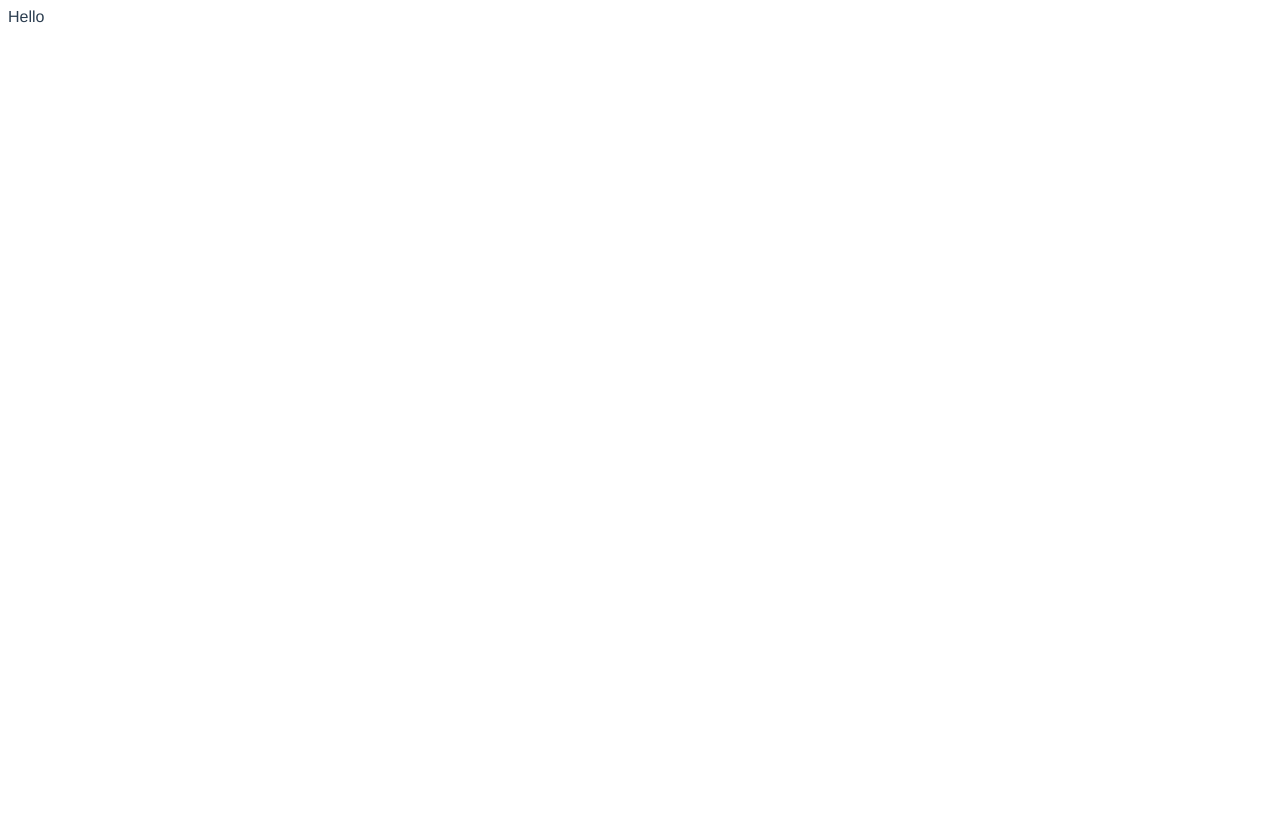
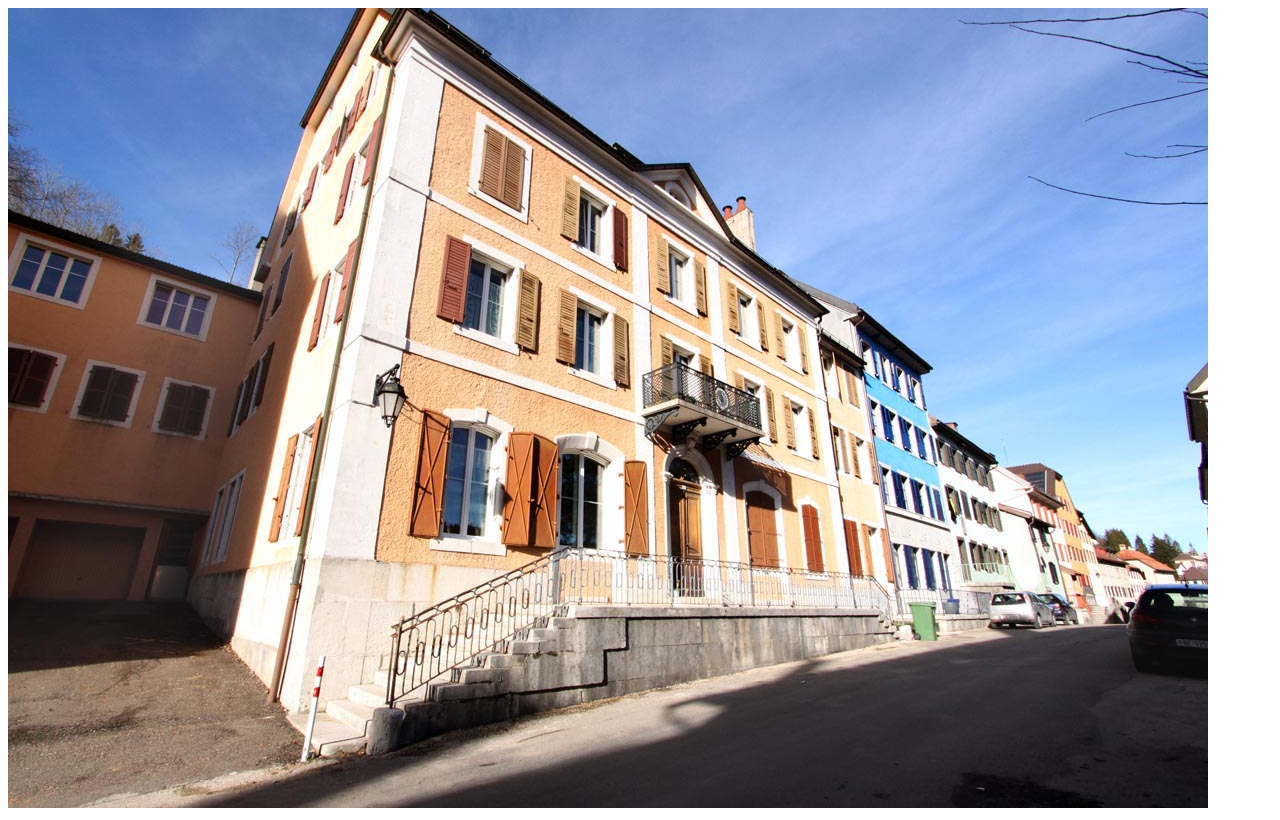
Before and after one commit to j4kim/cret-vaillant-22, a Vue app: page / in a window 1280 px wide. Built offline with nearby package versions, Linux system fonts and the light colour scheme.

Commit message:
show first image

```diff
--- a/src/views/Home.vue
+++ b/src/views/Home.vue
@@ -1,6 +1,6 @@
 <template>
   <div class="home">
-    Hello
+    <img src="images/street-lounge/IMG_1341.jpg" />
   </div>
 </template>
 
@@ -9,3 +9,9 @@ export default {
   name: "home"
 };
 </script>
+
+<style scoped>
+img {
+  max-width: 100%;
+}
+</style>
```
